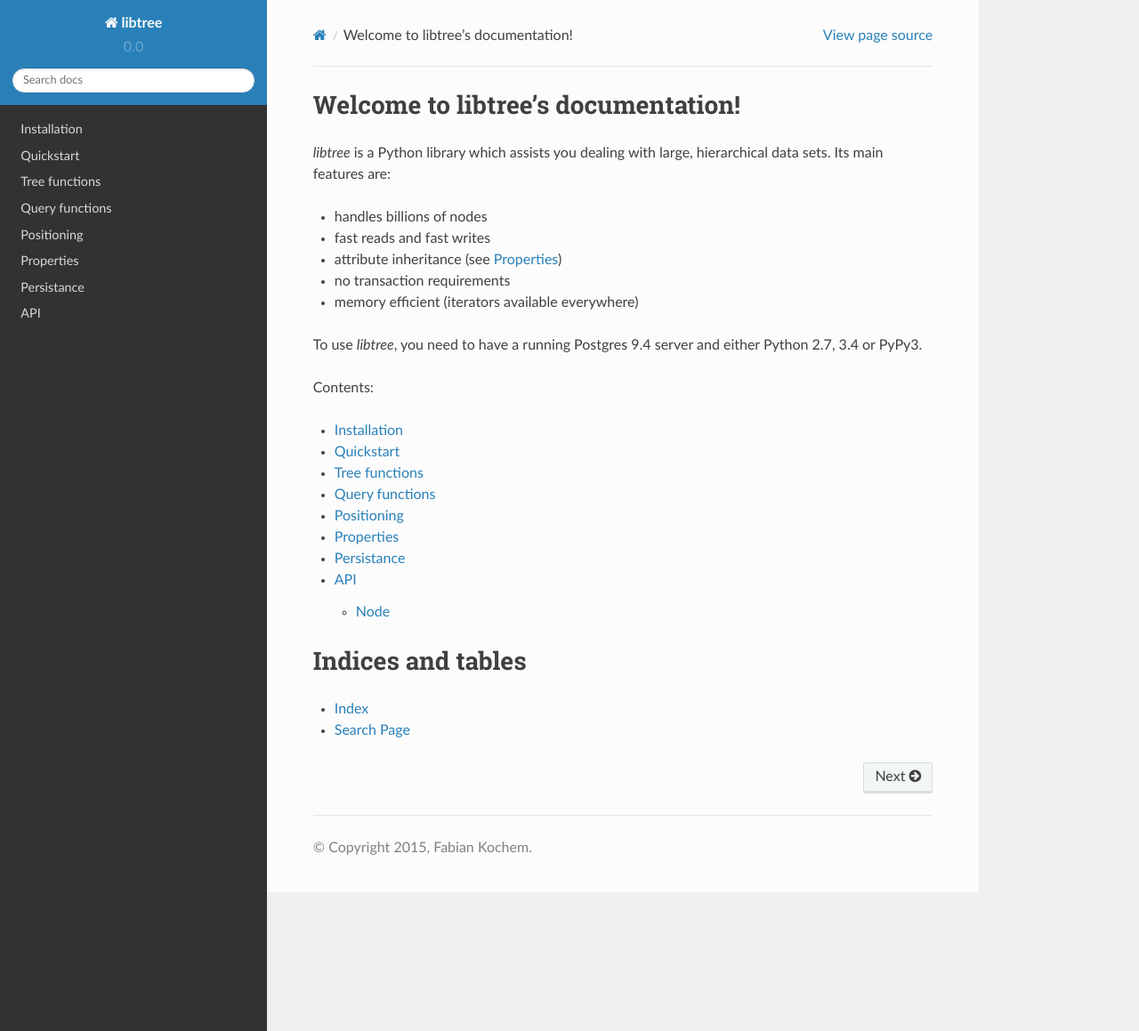
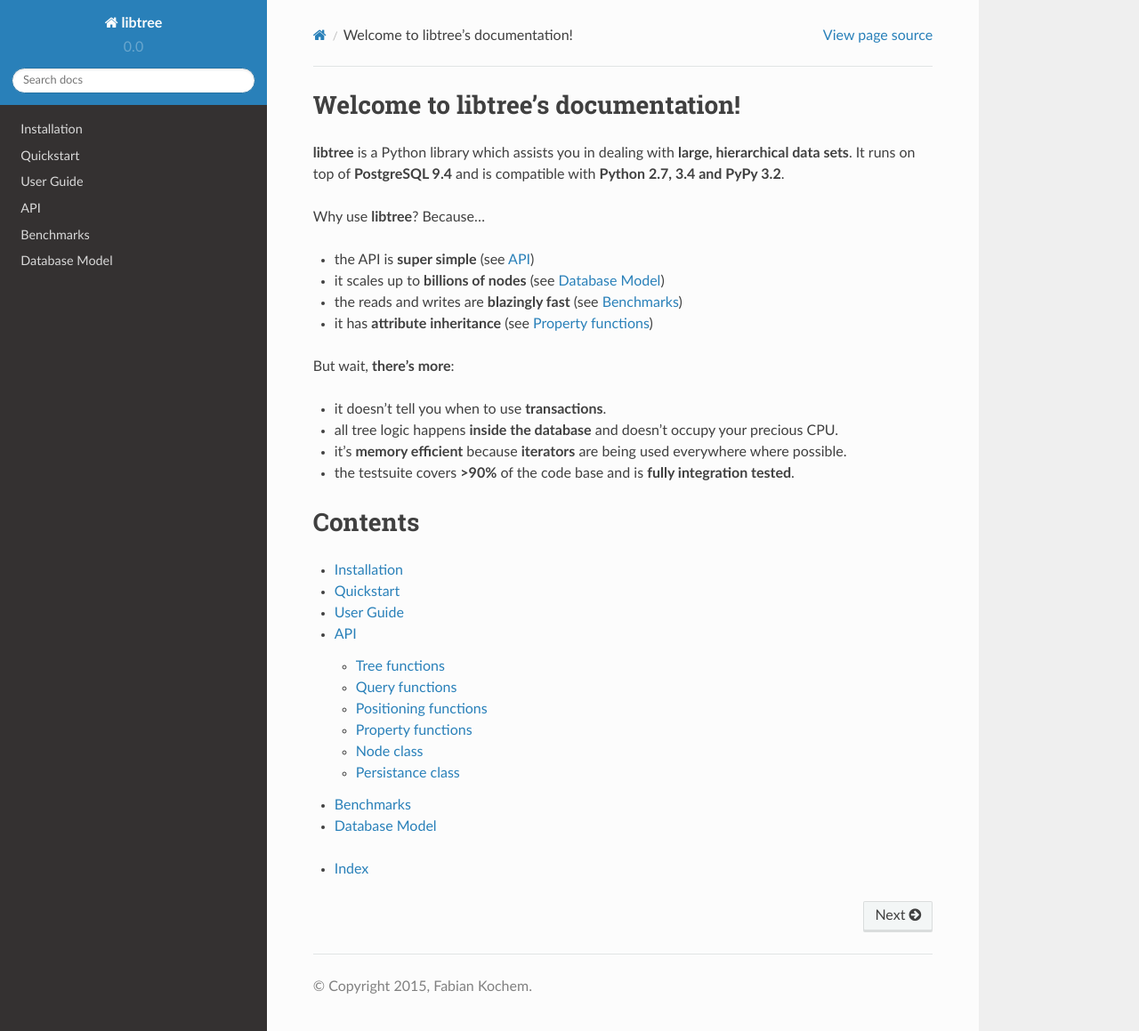
Before and after one commit to vortec/libtree, a Sphinx documentation site: the page built from docs/source/index.rst, in a window 1280 px wide and 1159 px high. Shown: the whole window at 89% size. Built offline with Sphinx 7.4.7 and the Read the Docs theme 2.0.0, drawn with Linux system fonts in a browser that asks for light colours.

Commit message:
restructure and update docs

```diff
--- /dev/null
+++ b/docs/source/api/properties.rst
@@ -0,0 +1,7 @@
+.. _api-properties:
+
+Property functions
+==================
+
+.. automodule:: libtree.properties
+   :members:
--- a/docs/source/query.rst
+++ b/docs/source/api/query.rst
@@ -1,4 +1,4 @@
-.. _query:
+.. _api-query:
 
 Query functions
 ===============
--- a/docs/source/tree.rst
+++ b/docs/source/api/tree.rst
@@ -1,4 +1,4 @@
-.. _tree:
+.. _api-tree:
 
 Tree functions
 ==============
--- /dev/null
+++ b/docs/source/benchmarks.rst
@@ -0,0 +1,4 @@
+.. _benchmarks:
+
+Benchmarks
+==========
--- /dev/null
+++ b/docs/source/db_model.rst
@@ -0,0 +1,4 @@
+.. _db_model:
+
+Database Model
+==============
--- a/docs/source/index.rst
+++ b/docs/source/index.rst
@@ -3,34 +3,39 @@
 Welcome to libtree's documentation!
 ===================================
 
-`libtree` is a Python library which assists you dealing with large, hierarchical data sets. Its main features are:
+**libtree** is a Python library which assists you in dealing with
+**large, hierarchical data sets**. It runs on top of **PostgreSQL 9.4**
+and is compatible with **Python 2.7, 3.4 and PyPy 3.2**.
 
-* handles billions of nodes
-* fast reads and fast writes
-* attribute inheritance (see :ref:`properties`)
-* no transaction requirements
-* memory efficient (iterators available everywhere)
+Why use **libtree**? Because...
 
-To use `libtree`, you need to have a running Postgres 9.4 server and either Python 2.7, 3.4 or PyPy3.
+* the API is **super simple** (see :ref:`api`)
+* it scales up to **billions of nodes** (see :ref:`db_model`)
+* the reads and writes are **blazingly fast** (see :ref:`benchmarks`)
+* it has **attribute inheritance** (see :ref:`api-properties`)
 
-Contents:
+But wait, **there's more**:
+
+* it doesn't tell you when to use **transactions**.
+* all tree logic happens **inside the database** and doesn't occupy your
+  precious CPU.
+* it's **memory efficient** because **iterators** are being used
+  everywhere where possible.
+* the testsuite covers **>90%** of the code base and is **fully integration
+  tested**.
+
+
+Contents
+========
 
 .. toctree::
    :maxdepth: 2
 
    installation
    quickstart
-   tree
-   query
-   positioning
-   properties
-   persistance
-   api
-
-
-
-Indices and tables
-==================
+   user_guide
+   api/index
+   benchmarks
+   db_model
 
 * :ref:`genindex`
-* :ref:`search`
--- a/docs/source/properties.rst
+++ /dev/null
@@ -1,7 +0,0 @@
-.. _properties:
-
-Properties
-==========
-
-.. automodule:: libtree.properties
-   :members:
--- /dev/null
+++ b/docs/source/user_guide.rst
@@ -0,0 +1,4 @@
+.. _user_guide:
+
+User Guide
+==========
```
Also changed, not shown: docs/source/api.rst (deleted, +0 -9 lines), docs/source/api/index.rst (added, +14 -0 lines), docs/source/api/node.rst (added, +7 -0 lines), docs/source/api/persistance.rst (added, +7 -0 lines), docs/source/api/positioning.rst (added, +7 -0 lines), docs/source/persistance.rst (deleted, +0 -7 lines), docs/source/positioning.rst (deleted, +0 -7 lines), 4 other files.
